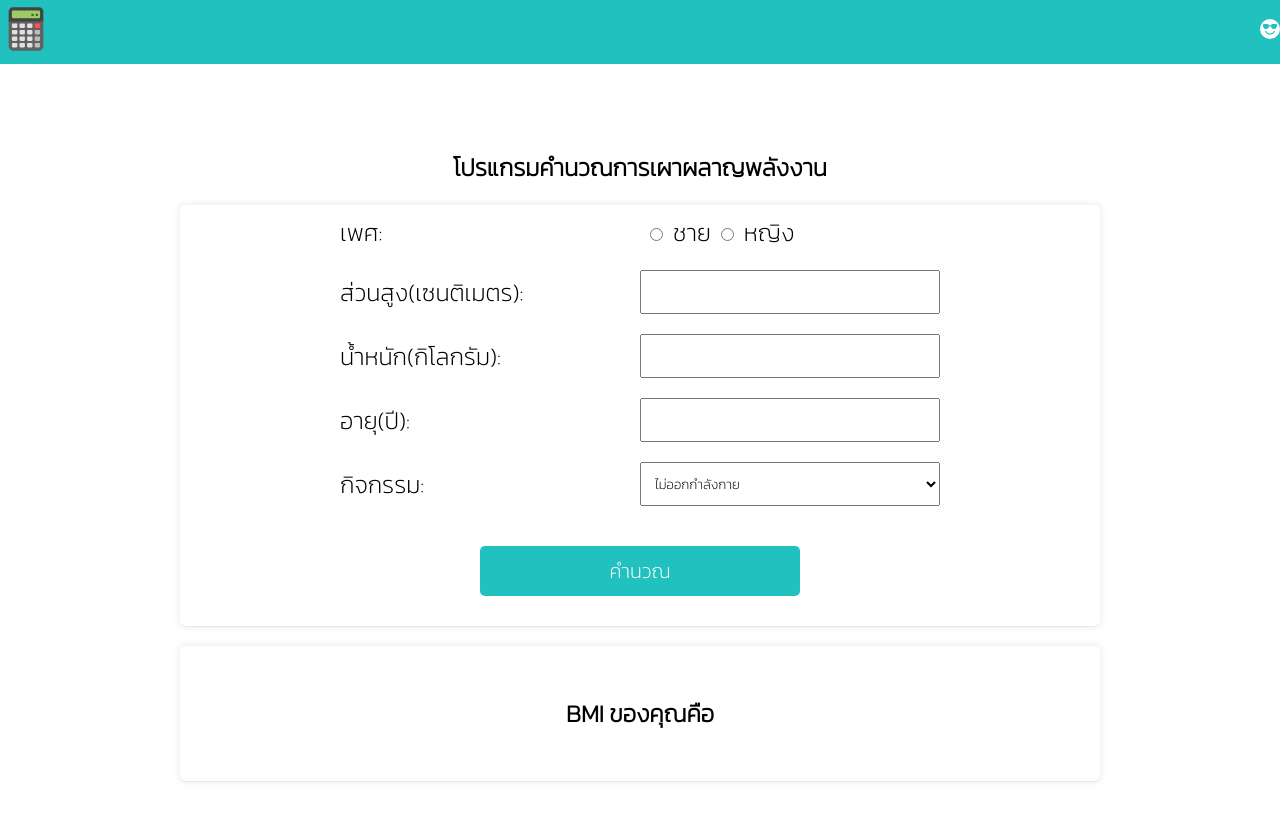
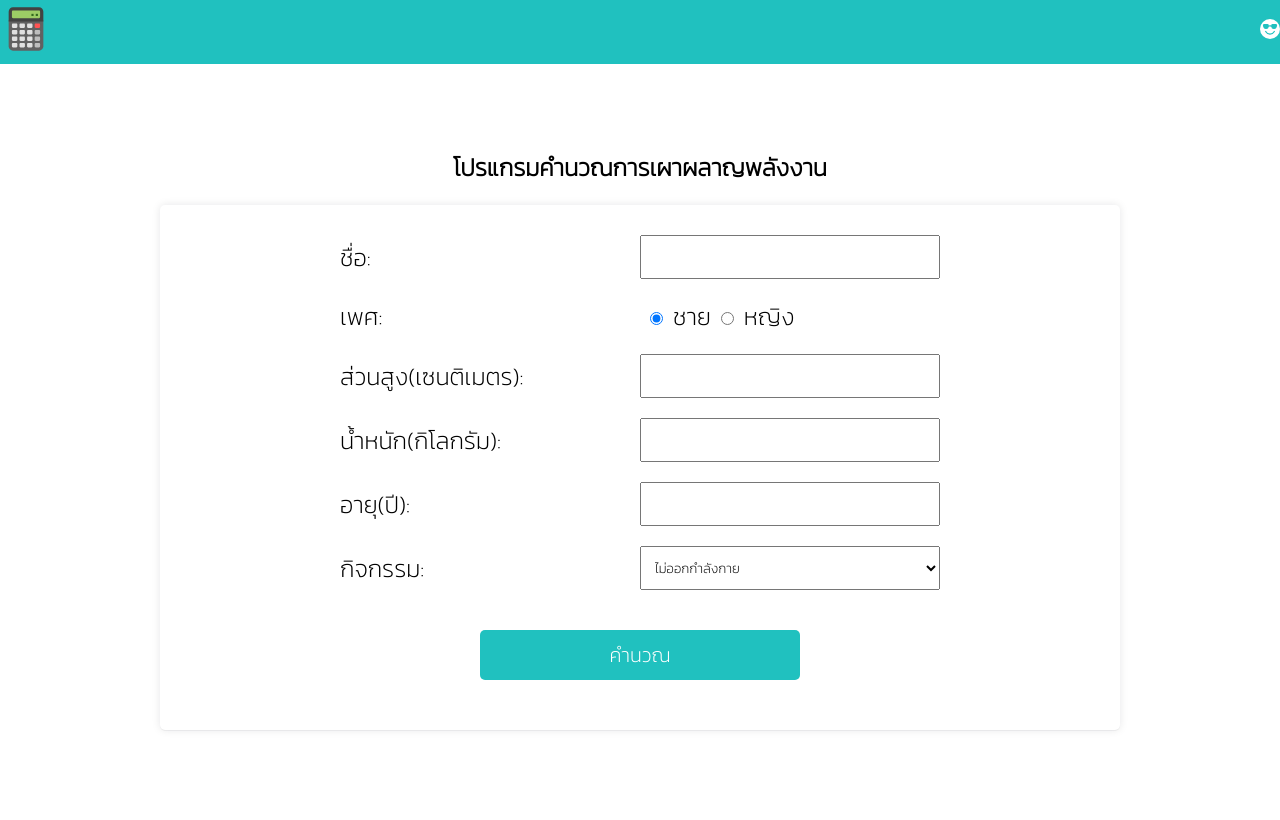
Before and after one commit to Chaiyakan-Bunyang/Cal-BMI-Project, a React (Vite) app: page / in a window 1280 px wide. Shown: the top 820 px of the page. Built offline with nearby package versions, Linux system fonts and the light colour scheme.

Commit message:
set Display BMI

```diff
--- a/src/components/Display_Bmi.css
+++ b/src/components/Display_Bmi.css
@@ -1,15 +1,48 @@
 .Display_Bmi_Container{
     width: 100%;
-    height: 30rem;
-    padding: 50px;
+    padding: 30px;
     border-radius: 5px;
     box-shadow: rgba(17, 17, 26, 0.05) 0px 1px 0px, rgba(17, 17, 26, 0.1) 0px 0px 8px;
     display: flex;
-    text-align: center;
-    flex-direction: column;
+    justify-content: space-around;
     margin-top: 20px;
-    background: #fff;
+    align-items: center;
     color: #000;
+    display: none;
+}
+.Display_Bmi_Container.Show{
+    width: 100%;
+    padding: 30px;
+    border-radius: 5px;
+    box-shadow: rgba(17, 17, 26, 0.05) 0px 1px 0px, rgba(17, 17, 26, 0.1) 0px 0px 8px;
+    display: flex;
+    justify-content: space-around;
+    margin-top: 20px;
+    align-items: center;
+    color: #000;
+    display: flex;
+}
+.username{
+    font-size: 2.3rem;
+    color: rgb(246, 96, 2);
+}
+.inline{
+    display: inline;
+}
+.User_IMG{
+    width: 250px;
+    height: 250px;
+}
+.Bmi-Container-Right{
+    width: 23rem;
+    display: inline-flex;
+}
+.Bmi-Container-Left{
+   border:red dotted;
+   border-radius: 5px;
+   padding: 5px;
+   margin-left: 100px;
+
 }
 .Bmi.Red{
     color: red;
--- a/src/components/Display_Bmi.jsx
+++ b/src/components/Display_Bmi.jsx
@@ -1,69 +1,65 @@
 import { useState } from "react";
 import { useEffect } from "react";
-import "./Display_Bmi.css"
-export default function Display_Bmi(props){
-    const {bmi,cal_bmi,type,setType} = props;
-    const [scolor,sColor] = useState();
-    useEffect(
-        ()=>{
+import "./Display_Bmi.css";
+export default function Display_Bmi(props) {
+  const { bmi, cal_bmi, type, setType, uname
+  ,uheight,uweight,uage,ugender } = props;
+  const [display,setDisplay] = useState();
+  const [scolor, sColor] = useState();
+  useEffect(() => {
     const c_type = check_type(bmi);
-            if(c_type==="อ้วนมาก"){
-               sColor('Red')
+    if (c_type === "อ้วนมาก") {
+      sColor("Red");
+    } else if (c_type === "อ้วน") {
+      sColor("Orange");
+    } else if (c_type === "ท้วม") {
+      sColor("Yellow");
+    } else if (c_type === "ปกติ") {
+      sColor("Green");
+    } else if (c_type === "ผอมมาก") {
+      sColor("LightGreen");
     }
-            else if (c_type==="อ้วน"){
-                sColor('Orange')
+      if(bmi){
+        setDisplay("Show")
       }
-            else if (c_type==="ท้วม"){
-                sColor('Yellow')
-            }
-            else if (c_type==="ปกติ"){
-                sColor('Green')
-            }
-            else if (c_type==="ผอมมาก"){
-                sColor('LightGreen')
-            }
-        },[bmi]);
 
-console.log(scolor);
-    function check_type(data){
-        if(data>30){
-            return ("อ้วนมาก");
-        }
-        else if(data>=25 && data<30){
+  }, [bmi]);
 
-            return "อ้วน"
 
-        }
-        else if(data>=23 && data<25){
 
-            return "ท้วม"
 
-        }
-        else if (data>=18.5 && data<23){
-
-            return "ปกติ"
-
-        }
-        else if (data<18.5){
-
-            return "ผอมมาก"
+  function check_type(data) {
+    if (data > 30) {
+      return "อ้วนมาก";
+    } else if (data >= 25 && data < 30) {
+      return "อ้วน";
+    } else if (data >= 23 && data < 25) {
+      return "ท้วม";
+    } else if (data >= 18.5 && data < 23) {
+      return "ปกติ";
+    } else if (data < 18.5) {
+      return "ผอมมาก";
     }
   }
 
 
-    return(
-        <div className="Display_Bmi_Container">
+  return (
+    <div className={"Display_Bmi_Container "+display}>
+      <div className="Bmi-Container-Left">
+        <img src="./IMG/man.png" alt="" className="User_IMG" />
+      </div>
+      <div className="Bmi-Container-Right">
         <div>
-          <h2>BMI ของคุณคือ</h2>
-          </div>
-        <div>
-        <h2 className={"Bmi"}>{bmi}</h2>
-        </div>
-
-        <div>
-        <h2 className={"Bmi "+scolor}>{check_type(bmi)}</h2>
+          <h2 className="username">{uname}</h2>
+          <h2>เพศ {ugender} </h2>
+          <h2>อายุ {uage} ปี </h2>
+          <h2>น้ำหนัก {uweight} กิโลกรัม </h2>
+          <h2>ส่วนสูง {uheight} เซนติเมตร </h2>
+          <h2 className={"Bmi"}>ค่า BMI {bmi}</h2>
+          <h2 className={"Bmi " + scolor}>ภาวะโภชนาการ {check_type(bmi)}</h2>
         </div>
 
       </div>
+    </div>
   );
 }
--- a/src/components/Main.css
+++ b/src/components/Main.css
@@ -21,6 +21,7 @@ flex-direction: column;
     background: #fff;
     box-shadow: rgba(17, 17, 26, 0.05) 0px 1px 0px, rgba(17, 17, 26, 0.1) 0px 0px 8px;
     color: #000;
+    padding: 20px;
 }
 .form-item {
     display: flex;
--- a/src/components/Main.jsx
+++ b/src/components/Main.jsx
@@ -3,18 +3,32 @@ import Display_Bmi from "./Display_Bmi";
 import "./Main.css";
 
 export default function Main() {
-  const [height,setHeight] = useState();
-  const [weight,setWeight] = useState();
-  const [age,setAge] = useState();
-  const [bmi,setBmi]=useState();
-  const [type,setType] = useState();
+  const [height,setHeight] = useState("");
+  const [weight,setWeight] = useState("");
+  const [age,setAge] = useState("");
+  const [bmi,setBmi]=useState("");
+  const [type,setType] = useState("");
+  const [name,setName] = useState("");
+  const [gender,setGender] = useState("");
+
+  const [uname,setUname] = useState();
+  const [uheight,setUheight] = useState();
+  const [uweight,setUweight] = useState();
+  const [uage,setUage] = useState();
+  const [ugender,setUgender] = useState();
+
   function cal_bmi (e){
     e.preventDefault();
     setBmi(((weight)/((height/100)**2)).toFixed(2));
+    /*setAge(userage.value);
+    setHeight(userheiht.value);
+    setWeight(userweight.value); */
+    setUname(name);
+    setUheight(height);
+    setUweight(weight);
+    setUage(age);
+    setUgender(gender);
   }
-
-
-
   return (
     <div className="Main">
       <div className="Main-container">
@@ -22,13 +36,19 @@ export default function Main() {
         <h2>โปรแกรมคำนวณการเผาผลาญพลังงาน</h2>
       </div>
       <div className="form-container">
-        <form action="" className="form-action">
+        <form action="" className="form-action" onSubmit={cal_bmi}>
+        <div className="form-item">
+            <label>ชื่อ:</label>
+            <div>
+                <input type="text" id="user_name" className="input_text" value={name} onChange={(e)=>setName(e.target.value)}/>
+            </div>
+          </div>
           <div className="form-item">
             <label>เพศ:</label>
             <div>
-                <input type="radio" className="radio-btn" name="gender" value={"ชาย"} onChange={(e)=>e.target.value}/>
+                <input type="radio" className="radio-btn" name="gender" checked value={"ชาย"} onChange={(e)=>setGender(e.target.value)}/>
                 <span>ชาย</span>
-                <input type="radio" className="radio-btn" name="gender" value={"หญิง"}/>
+                <input type="radio" className="radio-btn" name="gender" value={"หญิง"} onChange={(e)=>setGender(e.target.value)}/>
                 <span>หญิง</span>
             </div>
           </div>
@@ -42,7 +62,7 @@ export default function Main() {
           </div>
           <div className="form-item">
             <label>อายุ(ปี):</label>
-            <input type="number" id="user_age" className="input_text" max={100} min={1} onChange={(e)=>setAge(e.target.value)} />
+            <input type="number" id="user_age" className="input_text" max={100} min={1} onChange={(e)=>setAge(e.target.value)}/>
           </div>
           <div className="form-item">
             <label>กิจกรรม:</label>
@@ -55,7 +75,7 @@ export default function Main() {
               </select>
           </div>
 
-            <button className="btn cal" id="btn_cal" onClick={cal_bmi}>คำนวณ</button>
+            <button type="submit" className="btn cal" id="btn_cal" onClick={cal_bmi}>คำนวณ</button>
 
         </form>
       </div>
@@ -63,7 +83,7 @@ export default function Main() {
 
     <Display_Bmi
     bmi={bmi} cal_bmi={cal_bmi} type={type} setType={setType}
-    setBmi={setBmi}/>
+    setBmi={setBmi} uname={uname} uheight={uheight} uweight={uweight} uage={uage} ugender={ugender} />
     </div>
 
 
```
Also changed, not shown: IMG/man.png (added). Lines whose indentation alone changed are shown as unchanged.
